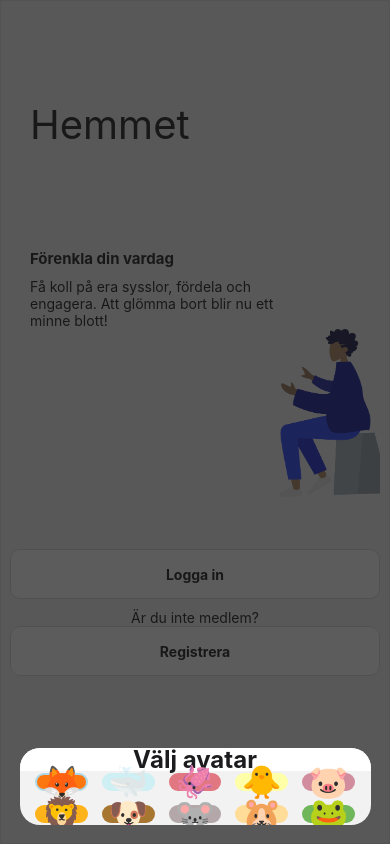
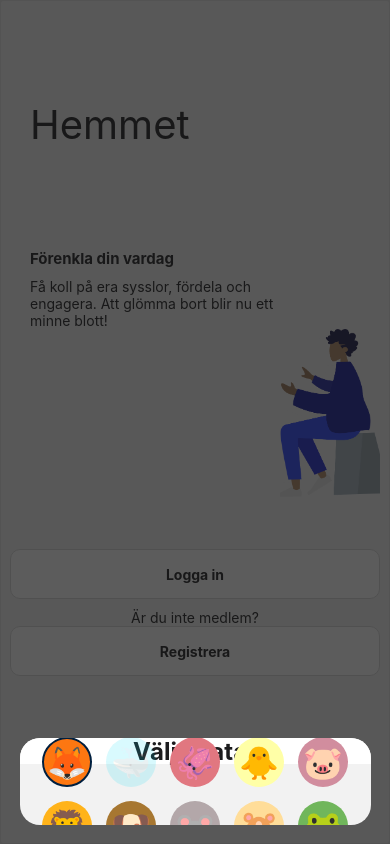
Before and after one commit to ViktorNy/TheHousehold, a React Native app: screen /Start in a window 390 px wide. Built offline with nearby package versions, Linux system fonts and the light colour scheme.

Commit message:
Css fixes on avatar choice

```diff
--- a/component/customPopupBox/CustomPopupBox.tsx
+++ b/component/customPopupBox/CustomPopupBox.tsx
@@ -86,7 +86,10 @@ export function CustomPopupBox({ memberId, modalCase }: Props) {
                                                     avatar.id === memberObject?.avatar && avatar.id !== activeMember?.avatar ? modalStyles.avatarOpacity : {},
                                                     currentlyChosenAvatar === avatar.id ? modalStyles.chosenAvatar : {},
                                                     modalStyles.avatarStyle,
-                                                    { backgroundColor: avatar?.backgroundColor }
+                                                    {
+                                                        backgroundColor: avatar?.backgroundColor,
+                                                        borderColor: colors.avatarOutline
+                                                    }
                                                 ]}
                                             >
                                                 <Avatar avatarId={avatar.id} avatarSize={32} showCircle={false} />
--- a/style/modalStyle.ts
+++ b/style/modalStyle.ts
@@ -60,8 +60,8 @@ export const modalStyles = StyleSheet.create({
     },
     avatarStyle: {
         margin: '2%',
-        width: '15%',
-        height: '34%',
+        width: 50,
+        height: 50,
         alignItems: 'center',
         justifyContent: 'center',
         alignContent: 'center',
@@ -72,7 +72,6 @@ export const modalStyles = StyleSheet.create({
         justifyContent: 'flex-end'
     },
     chosenAvatar: {
-        borderColor: 'lightblue',
         borderWidth: 2,
         borderRadius: 100,
         opacity: 1
--- a/style/theme.ts
+++ b/style/theme.ts
@@ -7,7 +7,9 @@ export const DefaultCustomTheme = {
         primary: 'rgb(255, 255, 255)',
         popupBackground: '#F2F2F2',
         popupOverlayColor: 'rgb(255, 255, 255)',
-        grayedOutText: 'rgb(100, 100, 100)'
+        grayedOutText: 'rgb(100, 100, 100)',
+        avatarOutline: '#001f3f',
+        passedDueBy: 'black' // för Emelie
     }
 };
 
@@ -20,6 +22,8 @@ export const DarkCustomTheme = {
         background: 'rgb(0, 0, 0)',
         popupBackground: '#000',
         popupOverlayColor: 'rgb(50, 50, 50)',
-        grayedOutText: 'rgb(130, 130, 130)'
+        grayedOutText: 'rgb(130, 130, 130)',
+        avatarOutline: '#B10DC9',
+        passedDueBy: 'white' // för Emelie
     }
 };
```
